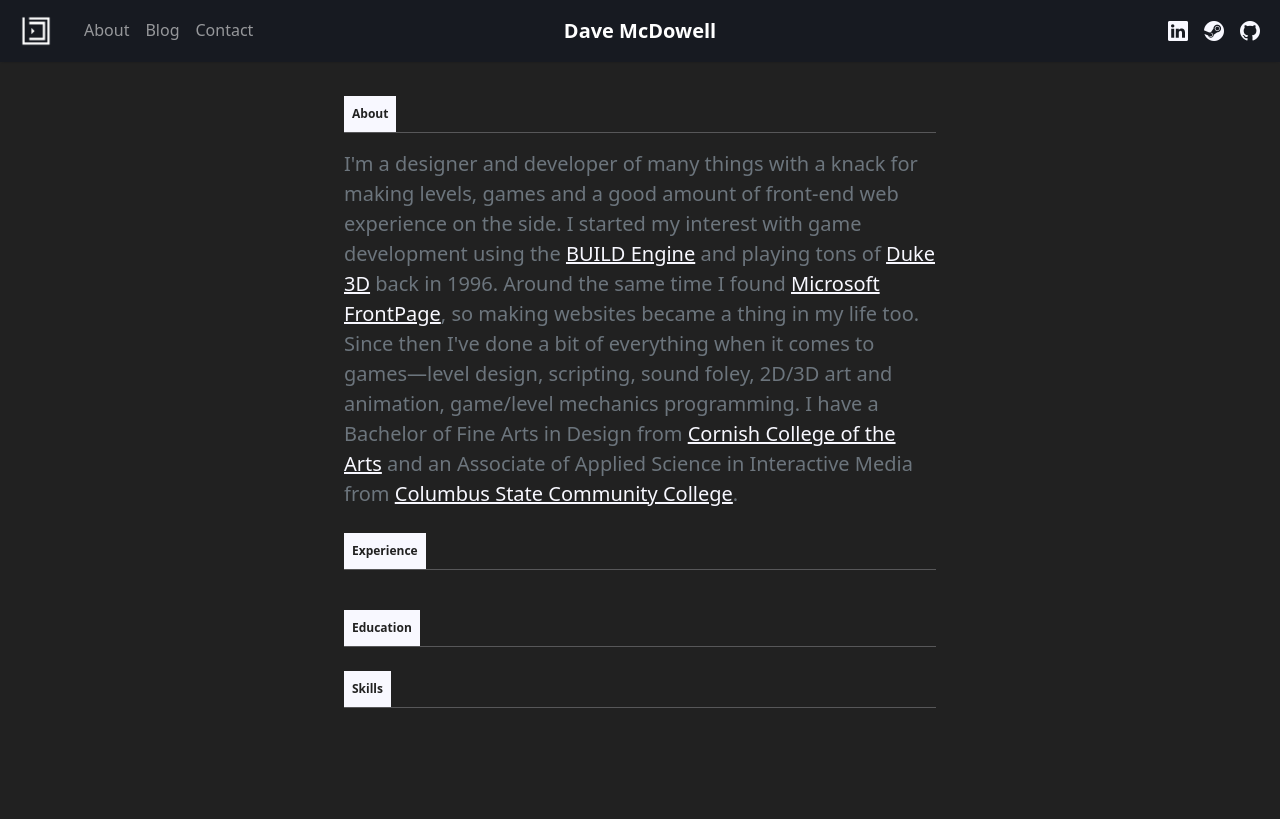
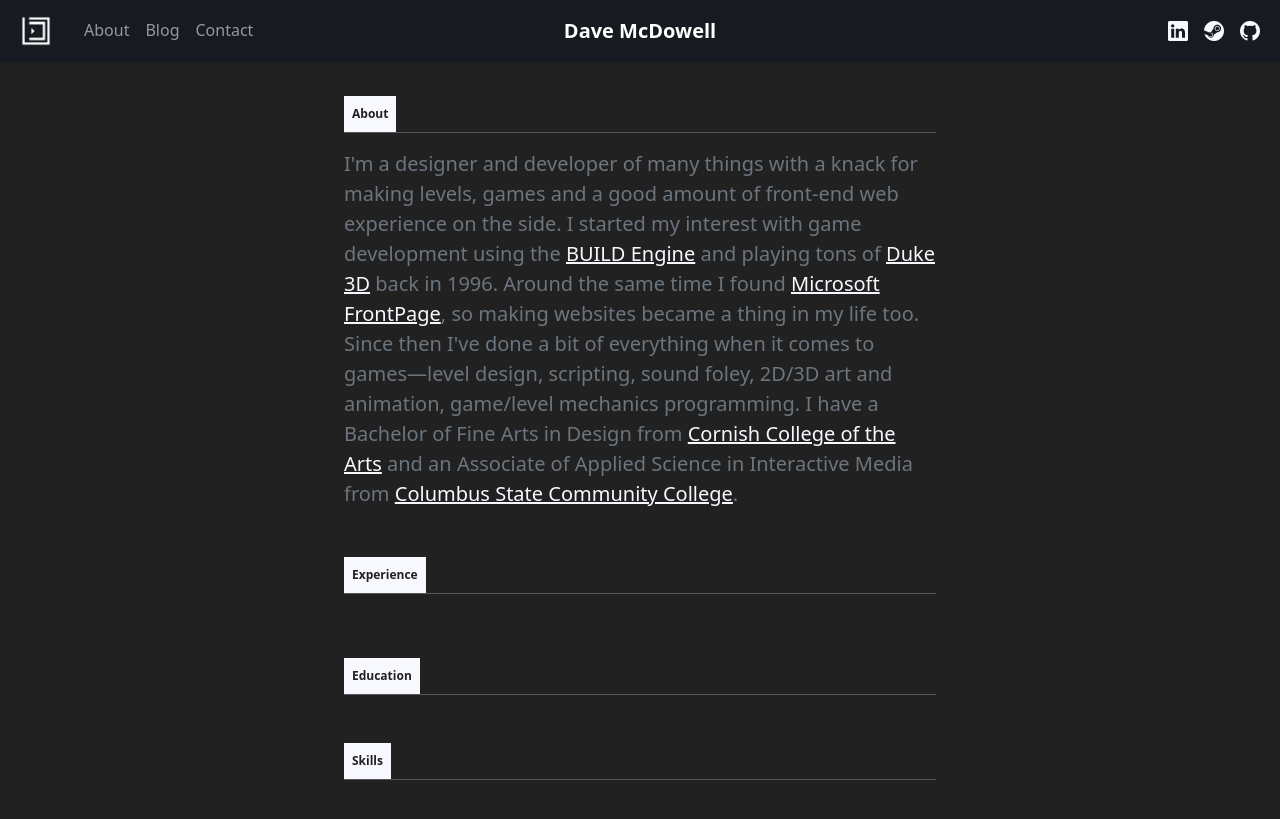
Before and after one commit to davemcdowell/portfolio, a Jekyll site: the page built from about.html, in a window 1280 px wide and 900 px high. Shown: the top 819 px of the window. Built offline with Jekyll 4.4.1, drawn with Linux system fonts in a browser that asks for light colours; nearby versions of some CDN libraries.

Commit message:
Update about.html

```diff
--- a/about.html
+++ b/about.html
@@ -12,12 +12,12 @@ Since then I've done a bit of everything when it comes to games&mdash;level desi
         <div class="col-lg-10 col-lg-offset-1">
             <section class="jumbotron">
                 <div class="container">
-                    <div class="mb-4">
+                    <div class="mb-5">
                         <h2 class="block-label">About</h2>
                         <hr class="block-label-hr">
                         <p class="lead text-muted">{{ aboutMe }}</p>
                     </div>
-                    <div class="mb-4">
+                    <div class="mb-5">
                         <h2 class="block-label">Experience</h2>
                         <hr class="block-label-hr">
                         <div class="d-flex justify-content-between">
@@ -25,11 +25,11 @@ Since then I've done a bit of everything when it comes to games&mdash;level desi
                             <div class=""></div>
                         </div>
                     </div>
-                    <div class="mb-4">
+                    <div class="mb-5">
                         <h2 class="block-label">Education</h2>
                         <hr class="block-label-hr">
                     </div>
-                    <div class="mb-4">
+                    <div class="mb-5">
                         <h2 class="block-label">Skills</h2>
                         <hr class="block-label-hr">
                     </div>
```
